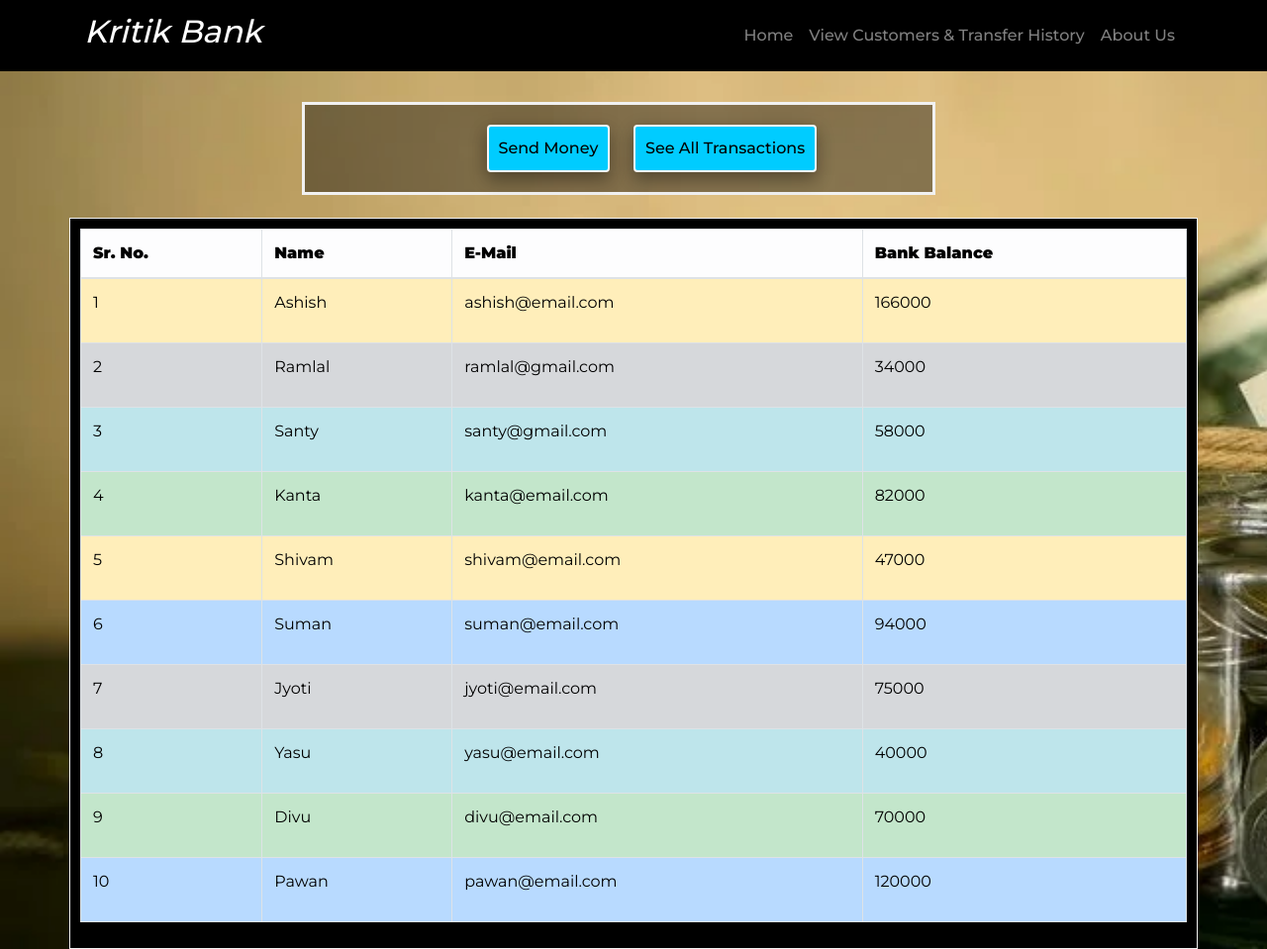
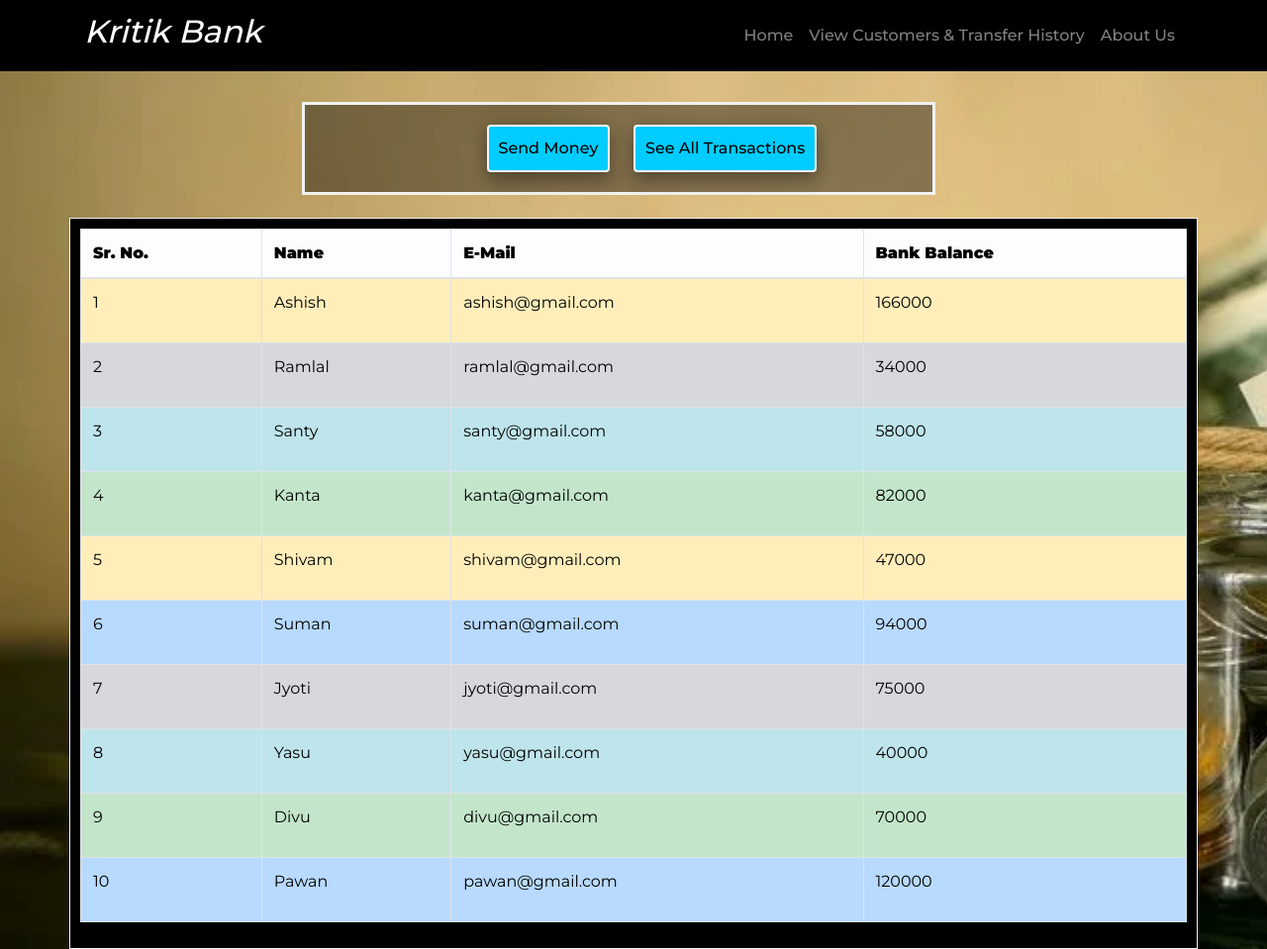
Before and after one commit to ashishsharma2211/mybank, a plain HTML site: page customer.html in a window 1280 px wide. Shown: the whole page at 99% size. Drawn offline with nearby package versions, Linux system fonts and the light colour scheme; a script that the page names is missing.

Commit message:
Update customer.html

```diff
--- a/customer.html
+++ b/customer.html
@@ -236,7 +236,7 @@
                 <tr class="table-warning">
                     <td scope="row">1</td>
                     <td>Ashish</td>
-                    <td>ashish@email.com</td>
+                    <td>ashish@gmail.com</td>
                     <td>
                         <p id="ashishBankBalance">166000</p>
                     </td>
@@ -260,7 +260,7 @@
                 <tr class="table-success">
                     <td scope="row">4</td>
                     <td>Kanta</td>
-                    <td>kanta@email.com</td>
+                    <td>kanta@gmail.com</td>
                     <td>
                         <p id="kantaBankBalance">82000</p>
                     </td>
@@ -268,7 +268,7 @@
                 <tr class="table-warning"</td>
                     <td scope="row">5</td>
                     <td>Shivam</td>
-                    <td>shivam@email.com</td>
+                    <td>shivam@gmail.com</td>
                     <td>
                         <p id="shivamBankBalance">47000</p>
                     </td>
@@ -276,7 +276,7 @@
                 <tr class="table-primary">
                     <td scope="row">6</td>
                     <td>Suman</td>
-                    <td>suman@email.com</td>
+                    <td>suman@gmail.com</td>
                     <td>
                         <p id="sumanBankBalance">94000</p>
                     </td>
@@ -284,7 +284,7 @@
                 <tr class="table-secondary">
                     <td scope="row">7</td>
                     <td>Jyoti</td>
-                    <td>jyoti@email.com</td>
+                    <td>jyoti@gmail.com</td>
                     <td>
                         <p id="jyotiBankBalance">75000</p>
                     </td>
@@ -292,7 +292,7 @@
                 <tr class="table-info">
                     <td scope="row">8</td>
                     <td>Yasu</td>
-                    <td>yasu@email.com</td>
+                    <td>yasu@gmail.com</td>
                     <td>
                         <p id="yasuBankBalance">40000</p>
                     </td>
@@ -300,7 +300,7 @@
                 <tr class="table-success">
                     <td scope="row">9</td>
                     <td>Divu</td>
-                    <td>divu@email.com</td>
+                    <td>divu@gmail.com</td>
                     <td>
                         <p id="divuBankBalance">70000</p>
                     </td>
@@ -308,7 +308,7 @@
                 <tr class="table-primary">
                     <td scope="row">10</td>
                     <td>Pawan</td>
-                    <td>pawan@email.com</td>
+                    <td>pawan@gmail.com</td>
                     <td>
                         <p id=pawanBankBalance">120000</p>
                     </td>
```
